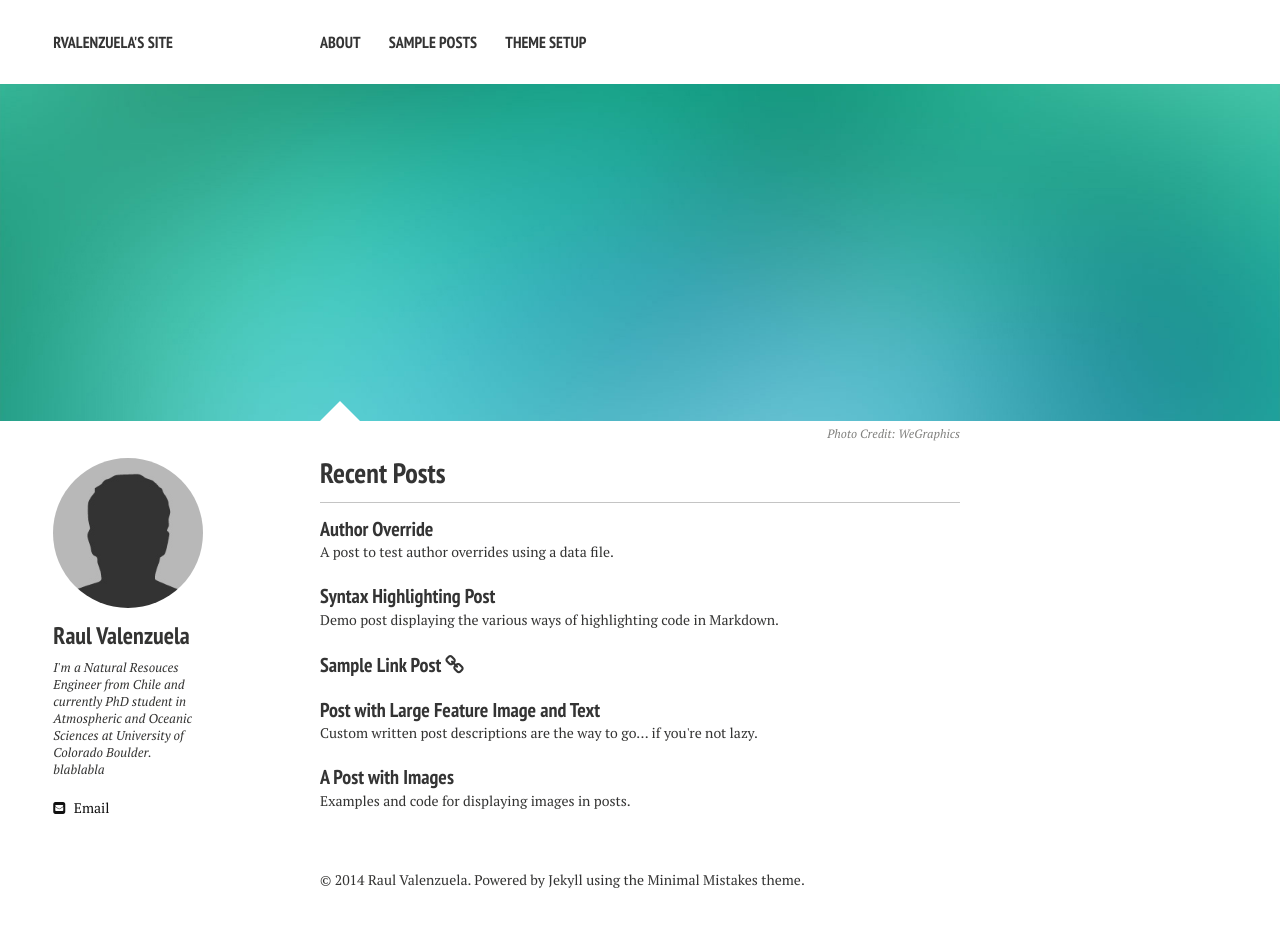
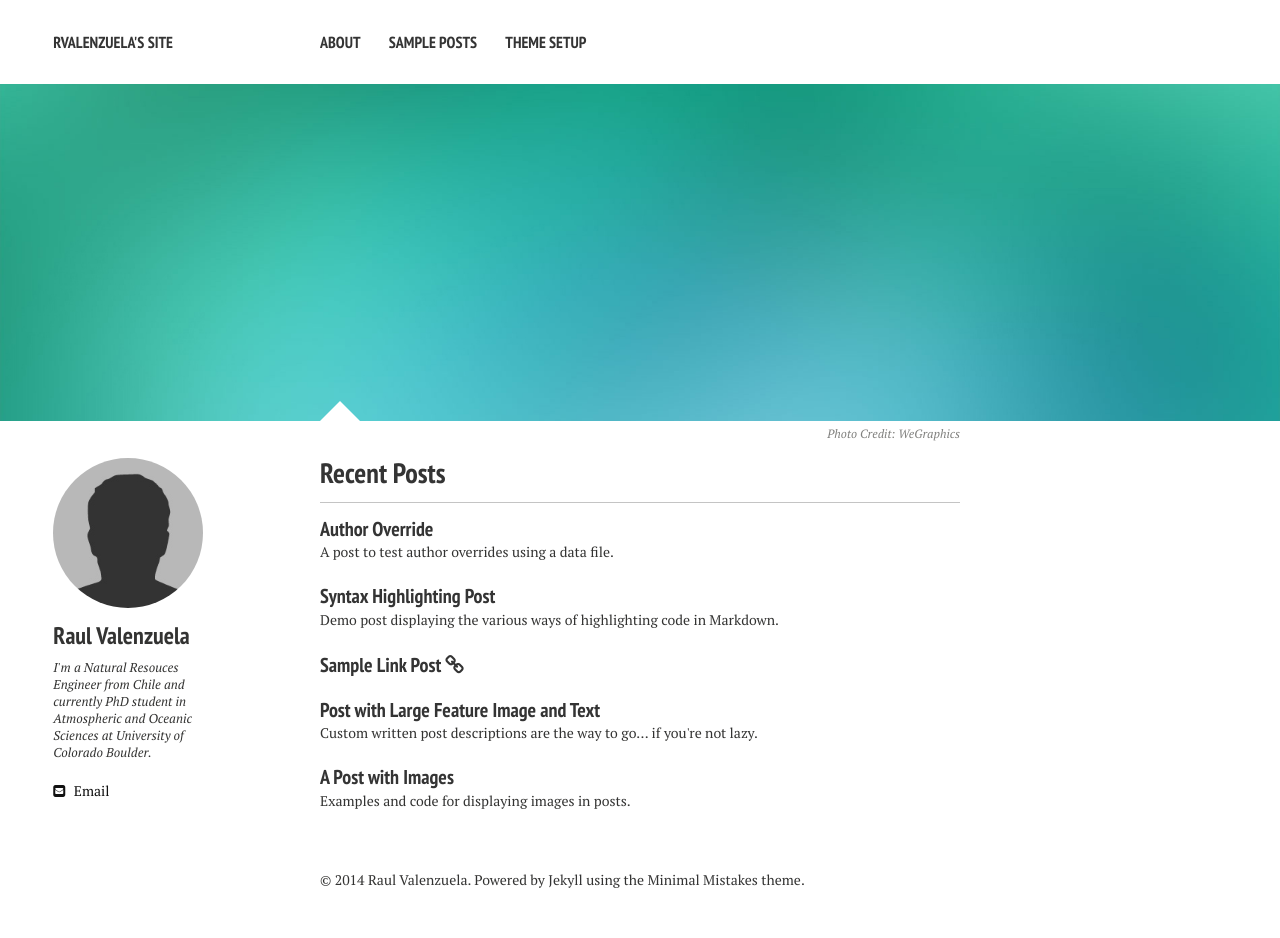
Before and after one commit to Joe-Robertson/rvalenzuelar.github.io, a Jekyll site: the page built from index.md, in a window 1280 px wide. Built offline with Jekyll 4.4.1, drawn with Linux system fonts in a browser that asks for light colours; nearby versions of some CDN libraries.

Commit message:
Bio "blablabla" removed

```diff
--- a/_config.yml
+++ b/_config.yml
@@ -30,7 +30,7 @@ owner:
   avatar: bio-photo.jpg
   bio: |
     I'm a Natural Resouces Engineer from Chile and currently PhD student
-    in Atmospheric and Oceanic Sciences at University of Colorado Boulder. blablabla
+    in Atmospheric and Oceanic Sciences at University of Colorado Boulder.
   email: raul.valenzuela@colorado.edu
   disqus-shortname:
   twitter: #username
```
